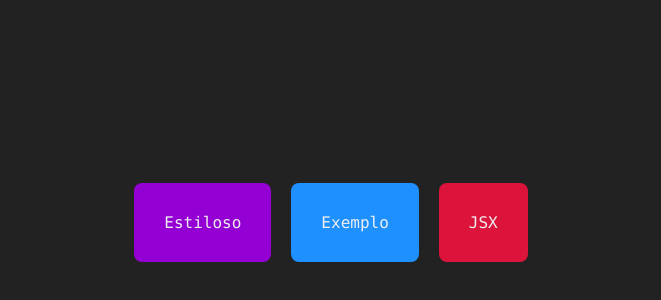
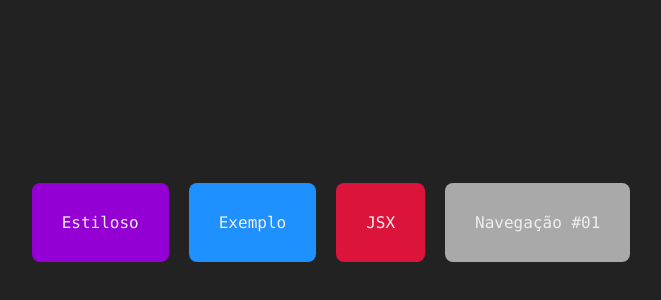
Before and after one commit to eric-moniz/projetos-react-udemy, a Next.js app in the folder aulao-nextjs/fundamentos/: page / in a window 1280 px wide. Shown: the part 178-478 px from the top of the page, without its empty margins (309-970 px from the left). Built offline with nearby package versions, Linux system fonts and the light colour scheme.

Commit message:
aula 97 - Navegação Simples

```diff
--- a/aulao-nextjs/fundamentos/src/pages/index.jsx
+++ b/aulao-nextjs/fundamentos/src/pages/index.jsx
@@ -18,6 +18,11 @@
                 texto='JSX'
                 cor='crimson'
             />
+            <Navegador
+                destino='/navegacao'
+                texto='Navegação #01'
+                cor='darkgray'
+            />
         </div>
     );
 }
```
Also changed, not shown: aulao-nextjs/fundamentos/src/pages/navegacao/index.jsx (added, +9 -0 lines).
